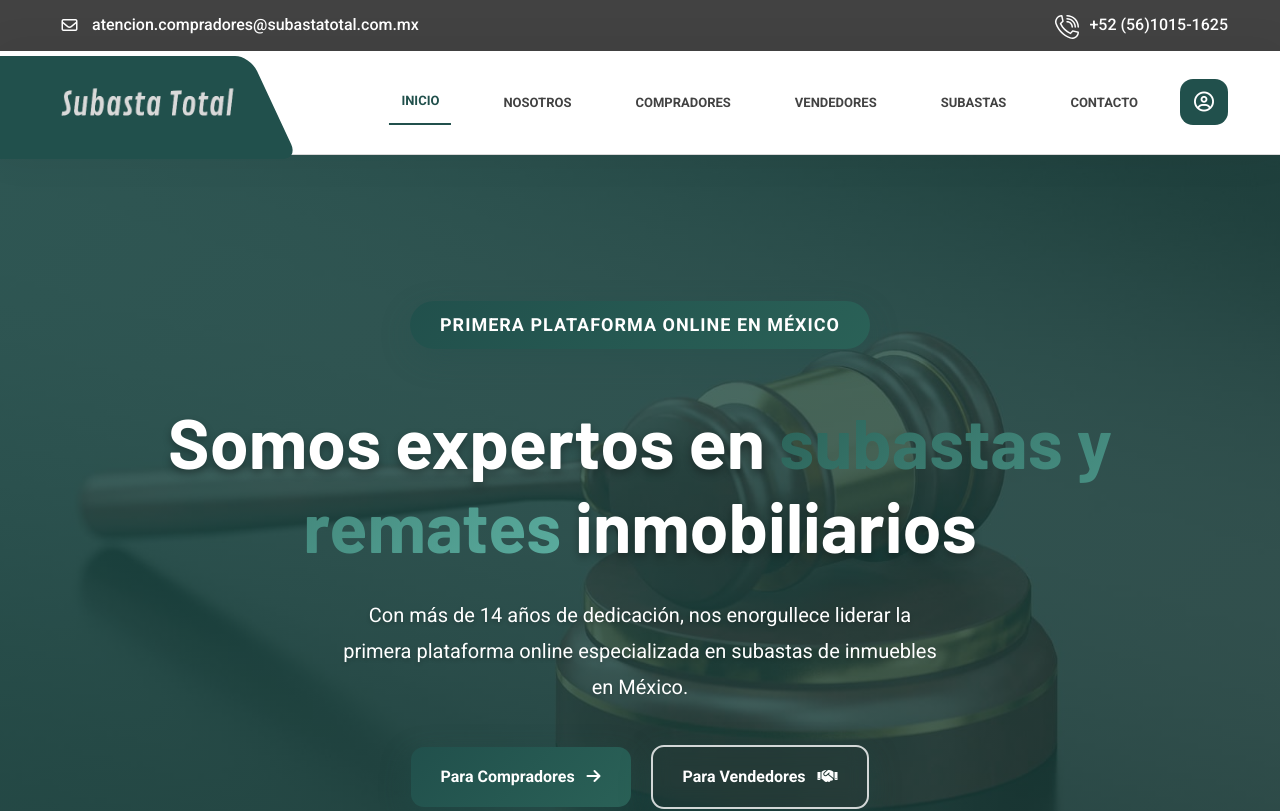
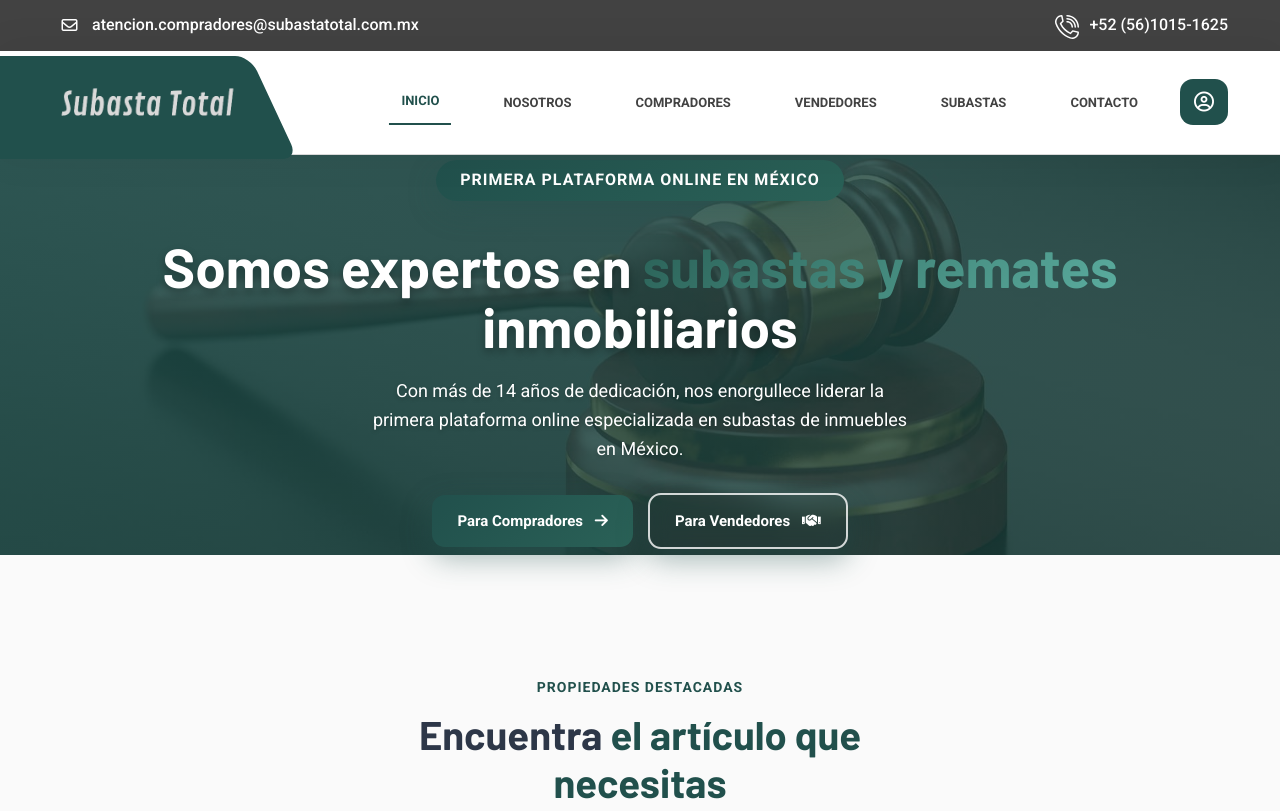
Before and after one commit to fg-dev-esc/subasta-total, a React (Vite) app: page / in a window 1280 px wide. Shown: the top 811 px of the page. Built offline with nearby package versions, Linux system fonts and the light colour scheme.

Commit message:
tamaño de hero en /

```diff
--- a/src/views/homepage/homepage.css
+++ b/src/views/homepage/homepage.css
@@ -7,7 +7,7 @@ Basado en Carway con paleta Subasta Total
 /* Hero Section - Cutting Edge Design */
 .st-hero-section {
   position: relative;
-  min-height: 100vh;
+  min-height: 50vh;
   display: flex;
   align-items: center;
   justify-content: center;
@@ -15,7 +15,7 @@ Basado en Carway con paleta Subasta Total
 
 .st-hero-single {
   padding: 0;
-  height: 100vh;
+  height: 50vh;
   background-image: url('/auction-hammer.jpg');
   background-position: center center;
   background-size: cover;
@@ -49,24 +49,24 @@ Basado en Carway con paleta Subasta Total
 .st-hero-sub-title {
   display: inline-block;
   background: linear-gradient(135deg, var(--st-green) 0%, var(--st-green-light) 100%);
-  padding: 8px 30px;
+  padding: 6px 24px;
   color: #fff;
   border-radius: 50px;
-  font-size: 18px;
+  font-size: 16px;
   font-weight: 600;
   position: relative;
   text-transform: uppercase;
   letter-spacing: 1px;
-  margin-bottom: 20px;
+  margin-bottom: 15px;
   box-shadow: 0 10px 30px rgba(33, 80, 76, 0.3);
 }
 
 .st-hero-title {
   color: #fff;
-  font-size: 70px;
+  font-size: 55px;
   font-weight: 700;
-  margin: 30px 0;
-  line-height: 1.2;
+  margin: 20px 0;
+  line-height: 1.1;
   text-shadow: 0 4px 8px rgba(0, 0, 0, 0.3);
 }
 
@@ -81,11 +81,11 @@ Basado en Carway con paleta Subasta Total
 
 .st-hero-description {
   color: #fff;
-  font-size: 20px;
-  line-height: 1.8;
+  font-size: 18px;
+  line-height: 1.6;
   font-weight: 400;
-  margin-bottom: 40px;
-  max-width: 600px;
+  margin-bottom: 30px;
+  max-width: 550px;
   margin-left: auto;
   margin-right: auto;
   text-shadow: 0 2px 4px rgba(0, 0, 0, 0.2);
@@ -105,8 +105,8 @@ Basado en Carway con paleta Subasta Total
 
 .st-hero-btn {
   display: flex;
-  gap: 20px;
-  margin-top: 40px;
+  gap: 15px;
+  margin-top: 25px;
   justify-content: center;
   align-items: center;
   flex-wrap: wrap;
@@ -114,9 +114,9 @@ Basado en Carway con paleta Subasta Total
 
 /* theme buttons - carway style adapted */
 .st-theme-btn {
-  font-size: 16px;
+  font-size: 15px;
   color: #ffffff;
-  padding: 15px 30px;
+  padding: 12px 25px;
   transition: all 0.5s cubic-bezier(0.25, 0.46, 0.45, 0.94);
   text-transform: capitalize;
   position: relative;
```
